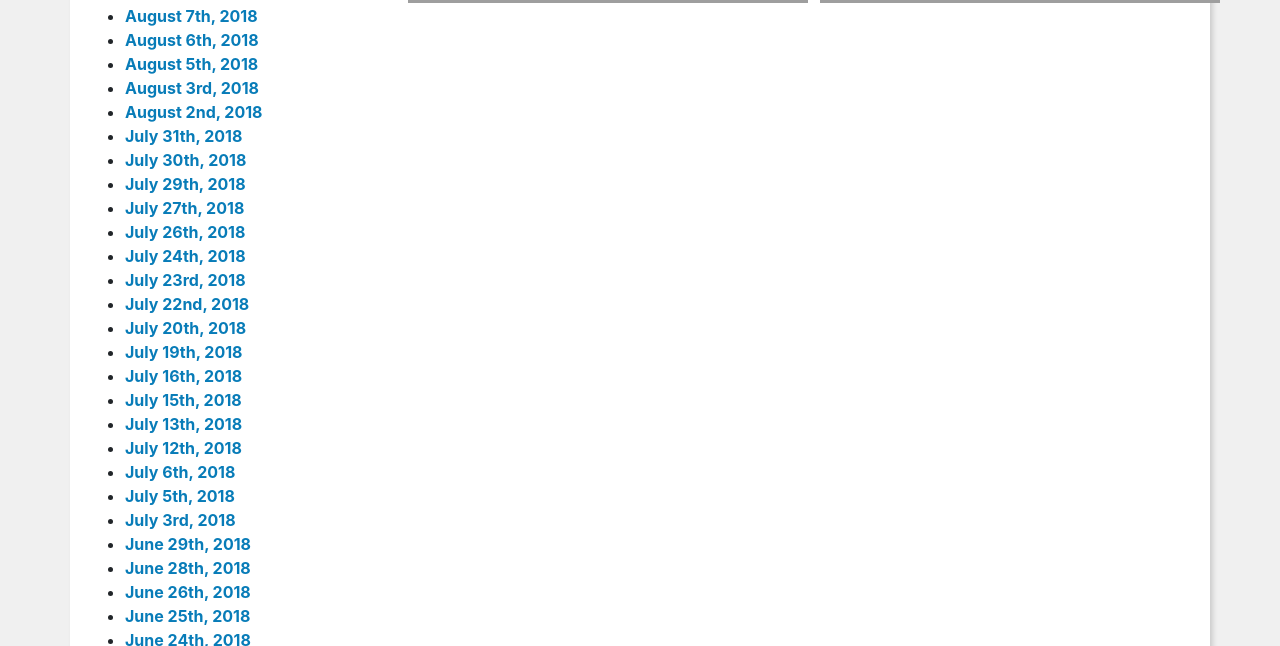
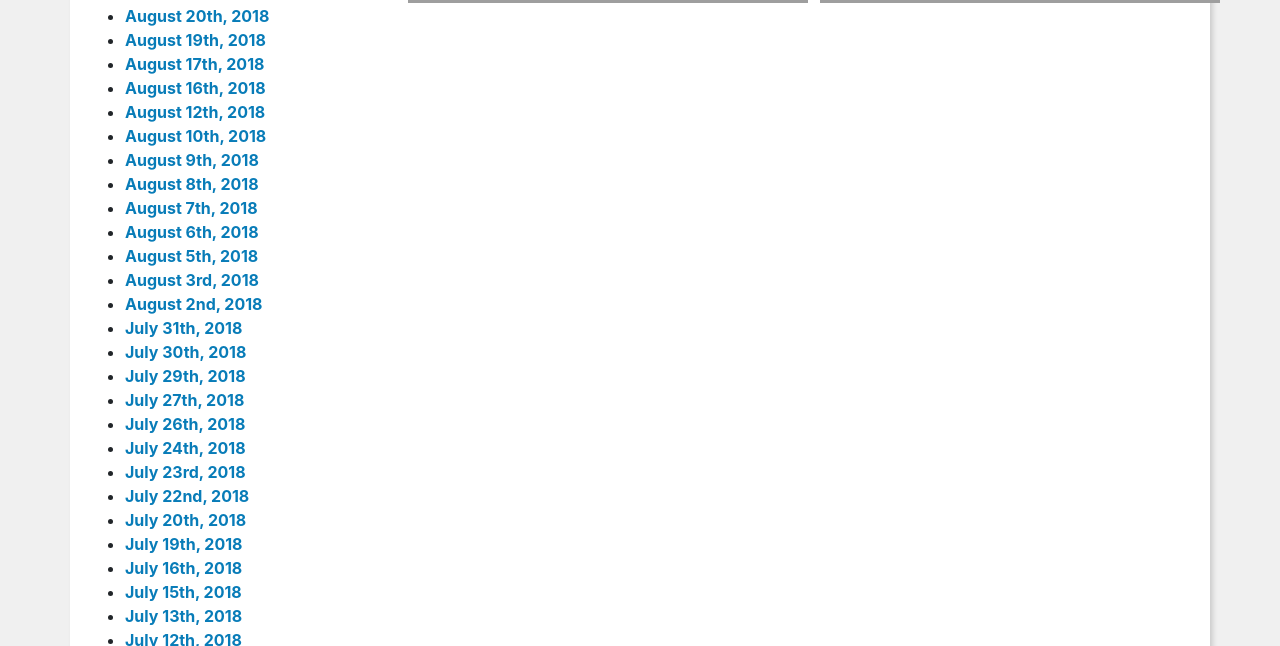
Before and after one commit to DeviCatOutlet/devicatoutlet.github.io, a Jekyll site: the page built from gratitudeboard.md, in a window 1280 px wide and 900 px high, scrolled down 1328 px, cut to the strip 254-900 px from the top of the window. Built offline with Jekyll 4.4.1, drawn with Linux system fonts in a browser that asks for light colours; our own code applies the rules of GitHub Pages for plain Markdown files.

Commit message:
Import gratitude board

```diff
--- a/gratitudeboard.md
+++ b/gratitudeboard.md
@@ -16,6 +16,14 @@
 
 ## Twitch Gratitude Board
 
+* [August 20th, 2018](https://twitter.com/DeviCatOutlet/status/1031352849010229248)
+* [August 19th, 2018](https://twitter.com/DeviCatOutlet/status/1030988207595372544)
+* [August 17th, 2018](https://twitter.com/DeviCatOutlet/status/1030268696265150465)
+* [August 16th, 2018](https://twitter.com/DeviCatOutlet/status/1029905701949386752)
+* [August 12th, 2018](https://twitter.com/DeviCatOutlet/status/1028449691275591680)
+* [August 10th, 2018](https://twitter.com/DeviCatOutlet/status/1027729892765585414)
+* [August 9th, 2018](https://twitter.com/DeviCatOutlet/status/1027362540668547073)
+* [August 8th, 2018](https://twitter.com/DeviCatOutlet/status/1027162423780958209)
 * [August 7th, 2018](https://twitter.com/DeviCatOutlet/status/1026642953136164866)
 * [August 6th, 2018](https://twitter.com/DeviCatOutlet/status/1026277461967941632)
 * [August 5th, 2018](https://twitter.com/DeviCatOutlet/status/1025917035405082624)
```
